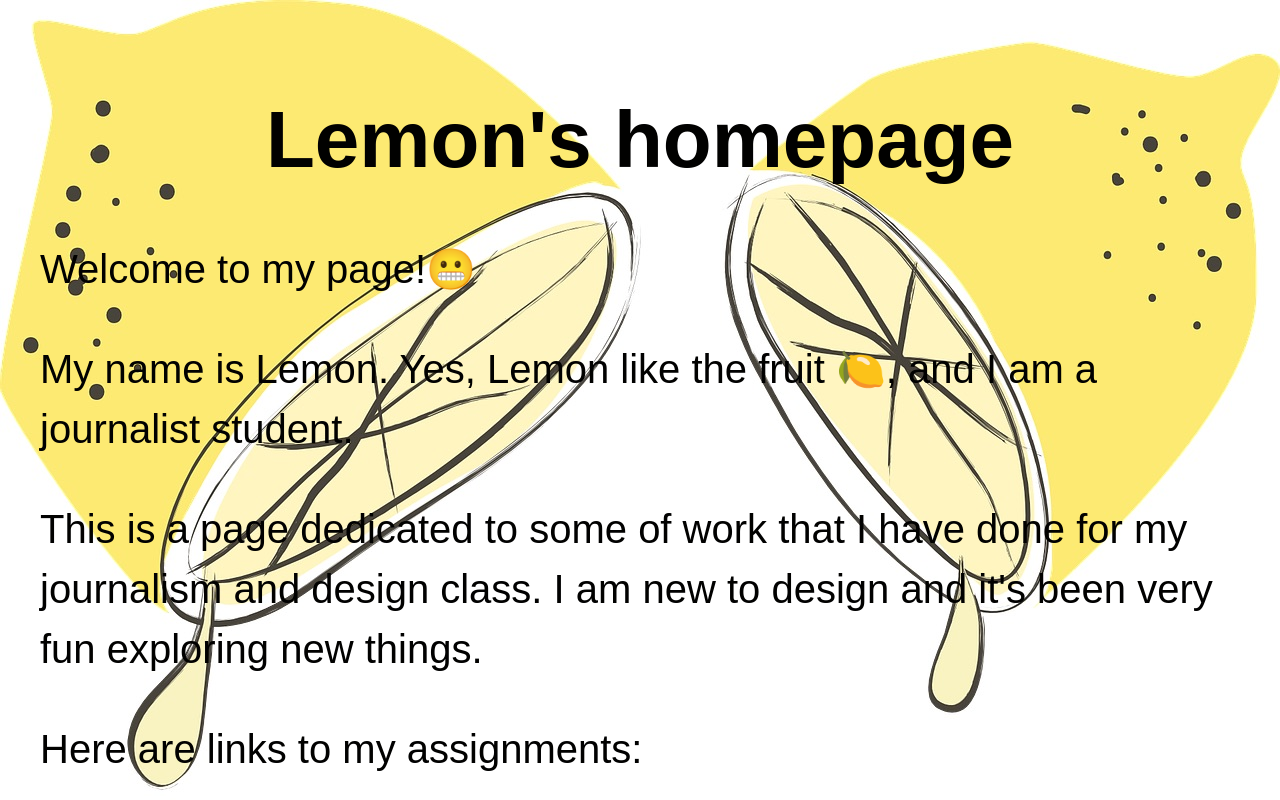
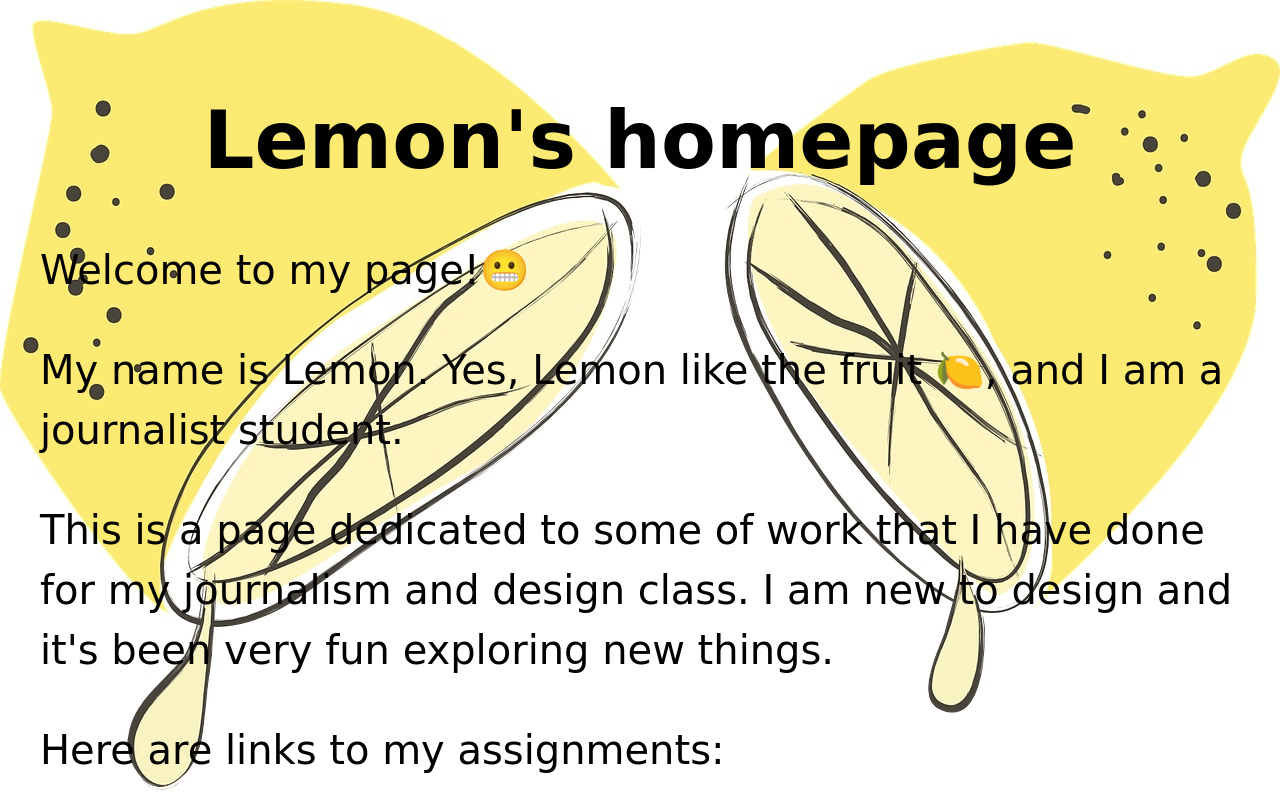
Before and after one commit to Lemonade112/jdtoolkit-homepage, a plain HTML site: page index.html in a window 1280 px wide. Shown: the top 800 px of the page. Drawn offline with Linux system fonts and the light colour scheme.

Commit message:
Add files via upload

```diff
--- a/style.css
+++ b/style.css
@@ -1,3 +1,5 @@
+
+
 body {
 
 	background-image: url("Lemons.jpeg");
@@ -5,14 +7,13 @@ body {
 	font-size: 20px;
 	padding: 1em;
 	text-align: center;
-	font-family: "chalkduster", "fantasy", sans-serif;
-
+	font-family:'Indie Flower', cursive;
 }
 
 h1 {
 	color: #010100;
 	font-size: 4em;
-	font-family: "Luminari", "fantasy", sans-serif;
+    font-family: 'Indie Flower', cursive;
 }
 
 p {
```
